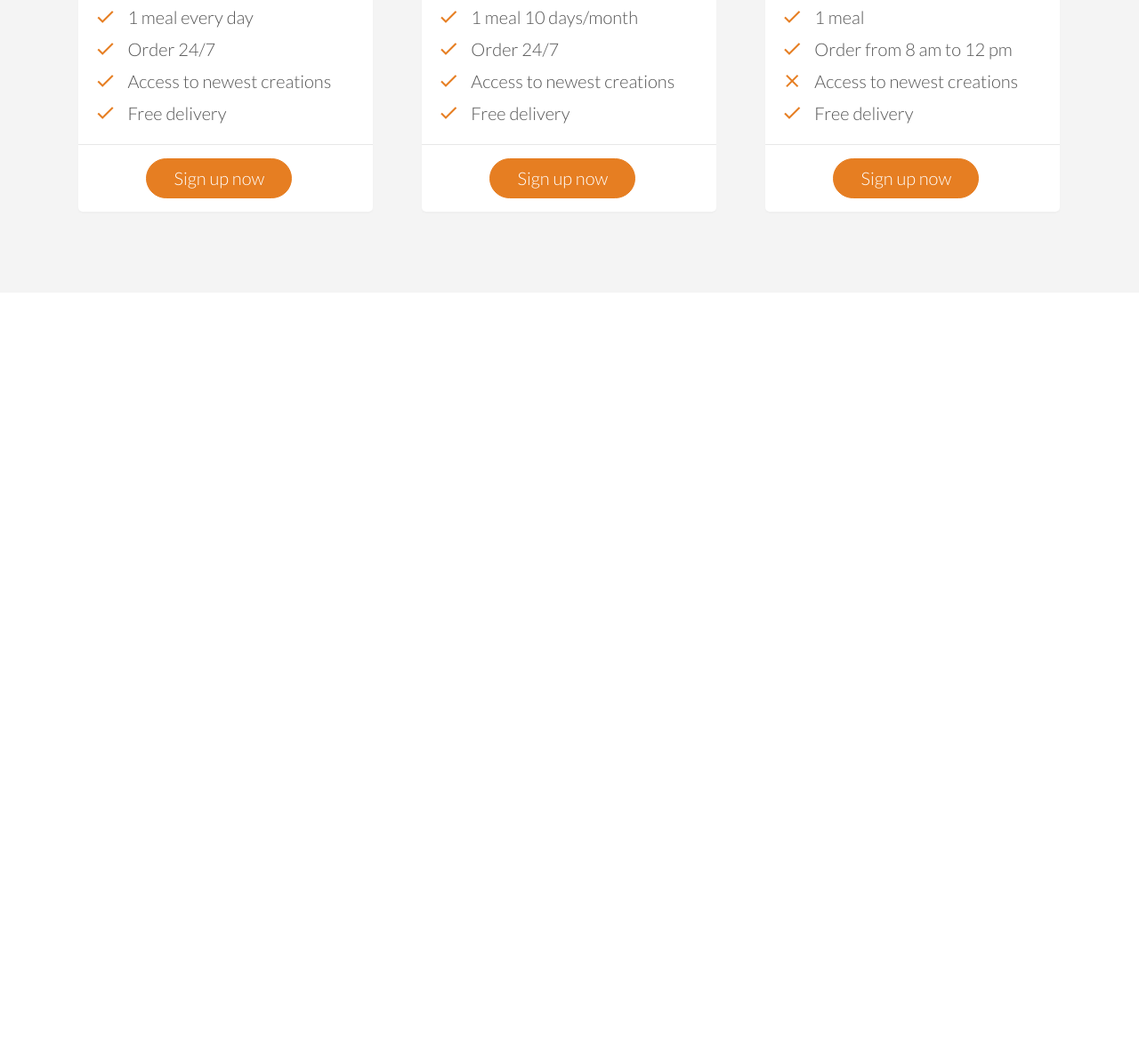
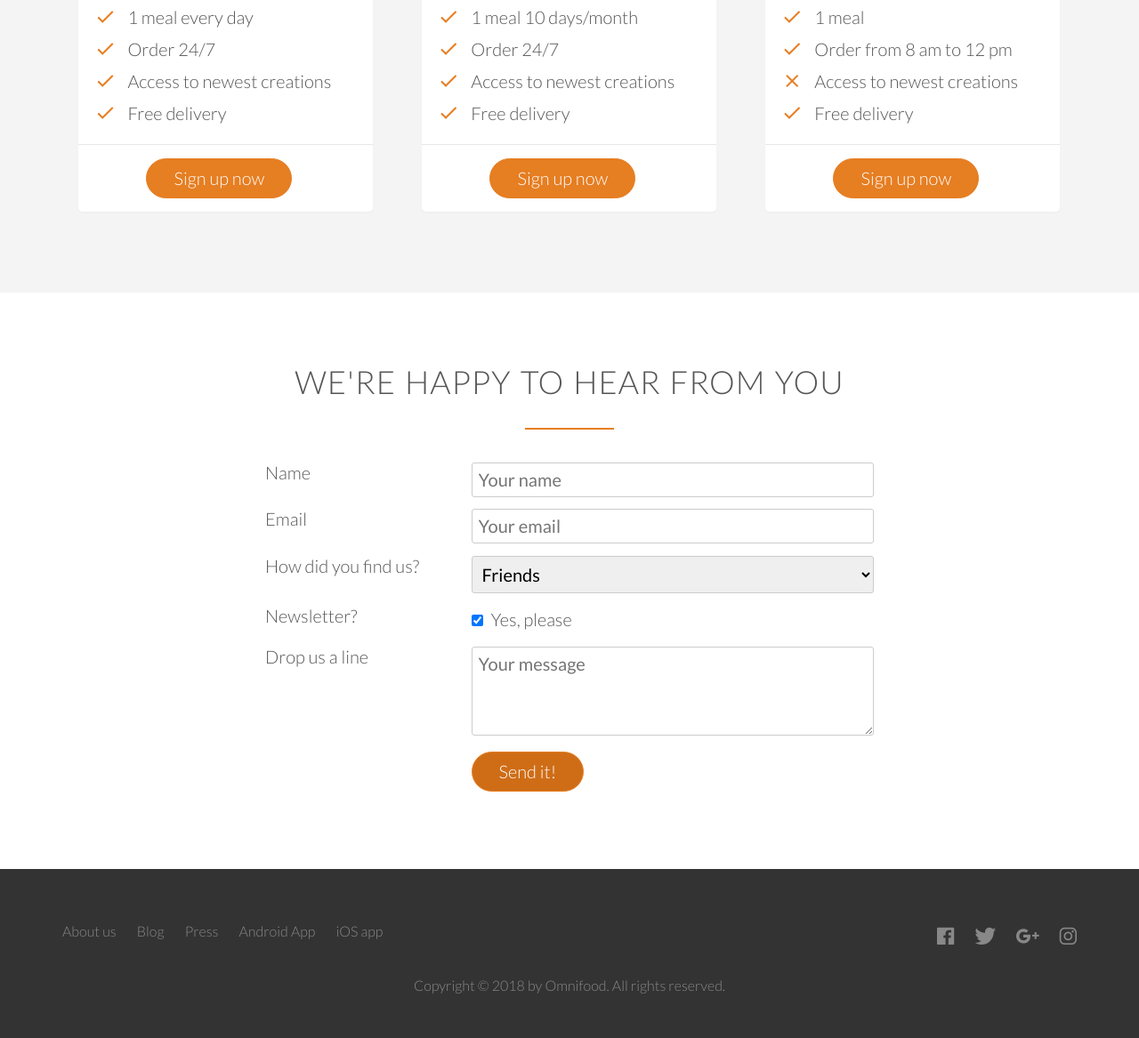
Before and after one commit to matejgeljic/Omnifood, a plain HTML site: page index.html in a window 1280 px wide. Shown: the part 4221-5388 px from the top of the page at 89% size. Before the commit the page ends 4550 px from the top, so only its background shows below. Drawn offline with nearby package versions, Linux system fonts and the light colour scheme.

Commit message:
Add files via upload

```diff
--- a/css/style.css
+++ b/css/style.css
@@ -89,7 +89,8 @@ html{
 }
 
 .btn:link,
-.btn:visited{
+.btn:visited,
+input[type=submit] {
     display: inline-block;
     padding: 10px 30px;
     font-weight: 300;
@@ -99,11 +100,13 @@ html{
 }
 
 .btn--orange:link,
-.btn--orange:visited{
+.btn--orange:visited,
+input[type=submit] {
     background-color: #e67e22;
     border: 1px solid #e67e22;
     color: #fff;
     margin-right: 15px;
+    cursor: pointer;
 }
 
 .btn--ghost:link,
@@ -113,12 +116,15 @@ html{
 }
 
 .btn:hover,
-.btn:active{
+.btn:active,
+input[type=submit]{
     background-color: #cf6d17;
 }
 
 .btn--orange:hover,
-.btn.btn--orange:active{
+.btn.btn--orange:active,
+input[type=submit]:hover,
+input[type=submit]:active{
     border: 1px solid #cf6d17;
 }
 
@@ -394,3 +400,107 @@ cite img{
 .plan-box ul li{
     padding: 5px 0;
 }
+
+.contact-form {
+    width: 60%;
+    margin: 0 auto;
+}
+
+input[type=text],
+input[type=email],
+select,
+textarea {
+    width: 100%;
+    padding: 7px;
+    border-radius: 3px;
+    border: 1px solid #ccc;
+}
+
+textarea {
+    height: 100px;
+}
+
+input[type=checkbox] {
+    margin: 10px 5px 10px 0;
+}
+
+*:focus {outline: none;}
+
+footer {
+    background-color: #333;
+    padding: 50px;
+    font-size: 80%;
+}
+
+.footer-nav {
+    list-style: none;
+    float: left;
+}
+
+.social-links {
+    list-style: none;
+    float: right;
+}
+
+.footer-nav li,
+.social-links li {
+    display: inline-block;
+    margin-right: 20px;
+}
+
+.footer-nav li:last-child,
+.social-links li:last-child {
+    margin-right: 0;
+}
+
+.footer-nav li a:link,
+.footer-nav li a:visited,
+.social-links li a:link,
+.social-links li a:visited {
+    text-decoration: none;
+    border: 0;
+    color: #888;
+    -webkit-transition: color 0.2s;
+    transition: color 0.2s;
+}
+
+.footer-nav li a:hover,
+.footer-nav li a:active {
+    color: #ddd;
+}
+
+.social-links li a:link,
+.social-links li a:visited {
+    font-size: 160%;
+}
+
+.ion-social-facebook,
+.ion-social-twitter,
+.ion-social-googleplus,
+.ion-social-instagram {
+    -webkit-transition: color 0.2s;
+    transition: color 0.2s;
+}
+
+.ion-logo-facebook:hover {
+    color: #3b5998;
+}
+
+.ion-logo-twitter:hover {
+    color: #00aced;
+}
+
+.ion-logo-googleplus:hover {
+    color: #dd4b39;
+}
+
+.ion-logo-instagram:hover {
+    color: #517fa4;
+}
+
+
+footer p {
+    color: #888;
+    text-align: center;
+    margin-top: 20px;
+}
--- a/index.html
+++ b/index.html
@@ -281,5 +281,93 @@
         </div>
     </section>
 
+    <section class="section-form">
+        <div class="row">
+            <h2 class="heading-secondary">We're happy to hear from you</h2>
+        </div>
+        <div class="row">
+            <form method="post" action="#" class="contact-form">
+                <div class="row">
+                    <div class="col span-1-of-3">
+                        <label for="name">Name</label>
+                    </div>
+                    <div class="col span-2-of-3">
+                        <input type="text" name="name" id="name" placeholder="Your name" required>
+                    </div>
+                </div>
+                <div class="row">
+                    <div class="col span-1-of-3">
+                        <label for="email">Email</label>
+                    </div>
+                    <div class="col span-2-of-3">
+                        <input type="email" name="email" id="email" placeholder="Your email" required>
+                    </div>
+                </div>
+                <div class="row">
+                    <div class="col span-1-of-3">
+                        <label for="find-us">How did you find us?</label>
+                    </div>
+                    <div class="col span-2-of-3">
+                        <select name="find-us" id="find-us">
+                            <option value="friends" selected>Friends</option>
+                            <option value="search">Search engine</option>
+                            <option value="ad">Advertisement</option>
+                            <option value="other">Other</option>
+                        </select>
+                    </div>
+                </div>
+                <div class="row">
+                    <div class="col span-1-of-3">
+                        <label>Newsletter?</label>
+                    </div>
+                    <div class="col span-2-of-3">
+                        <input type="checkbox" name="news" id="news" checked> Yes, please
+                    </div>
+                 </div>
+                <div class="row">
+                    <div class="col span-1-of-3">
+                        <label>Drop us a line</label>
+                    </div>
+                    <div class="col span-2-of-3">
+                        <textarea name="message" placeholder="Your message"></textarea>
+                    </div>
+                </div>
+                <div class="row">
+                    <div class="col span-1-of-3">
+                        <label>&nbsp;</label>
+                    </div>
+                    <div class="col span-2-of-3">
+                        <input type="submit" value="Send it!">
+                    </div>
+                </div>
+            </form>
+        </div>
+    </section>
+    <footer>
+        <div class="row">
+            <div class="col span-1-of-2">
+                <ul class="footer-nav">
+                    <li><a href="#">About us</a></li>
+                    <li><a href="#">Blog</a></li>
+                    <li><a href="#">Press</a></li>
+                    <li><a href="#">Android App</a></li>
+                    <li><a href="#">iOS app</a></li>
+                </ul>
+            </div>
+            <div class="col span-1-of-2">
+                <ul class="social-links">
+                    <li><a href="#"><i class="icon ion-logo-facebook"></i></a></li>
+                    <li><a href="#"><i class="icon ion-logo-twitter"></i></a></li>
+                    <li><a href="#"><i class="icon ion-logo-googleplus"></i></a></li>
+                    <li><a href="#"><i class="icon ion-logo-instagram"></i></a></li>
+                </ul>
+            </div>
+        </div>
+        <div class="row">
+            <p>
+                Copyright &copy; 2018 by Omnifood. All rights reserved.
+            </p>
+        </div>
+    </footer>
 </body>
 </html>
```
